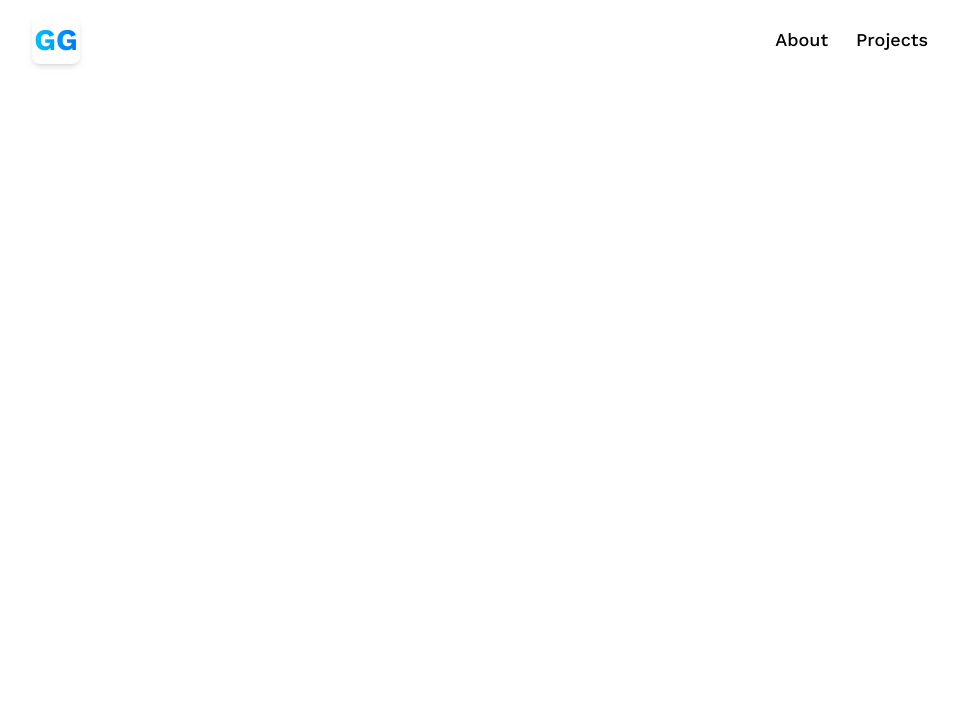
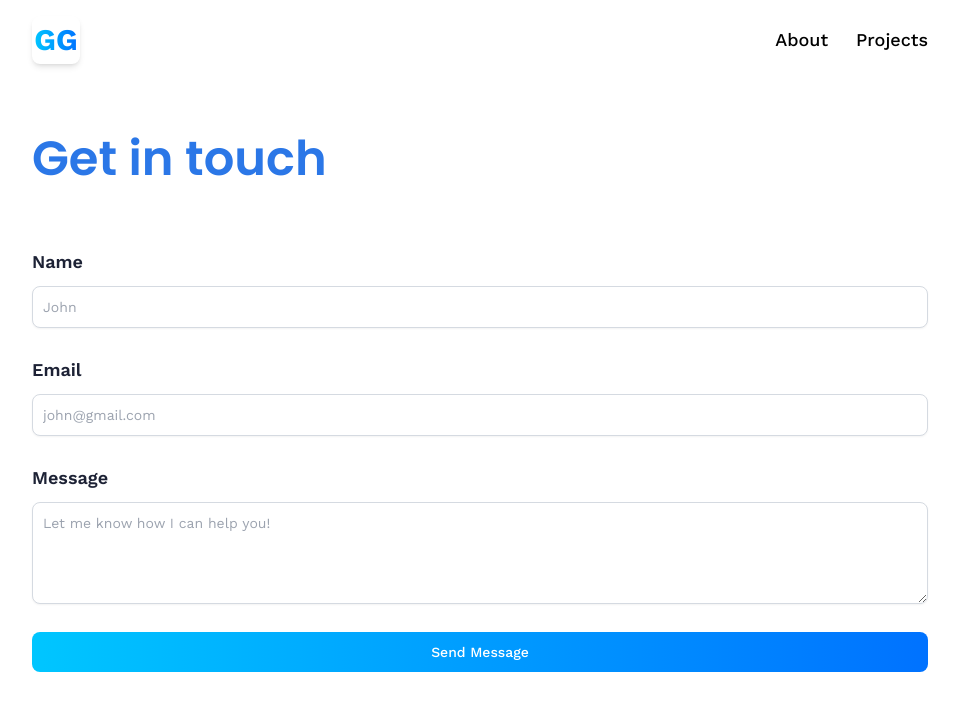
Before and after one commit to GrischK/3d-portfolio, a React (Vite) app: page /contact in a window 1280 px wide. Before the commit this address had no page. Shown: the top 710 px of the page, without its empty margins (160-1119 px from the left). Built offline with nearby package versions, Linux system fonts and the light colour scheme; no server answers.

Commit message:
✨ Add email service

```diff
--- a/package.json
+++ b/package.json
@@ -10,6 +10,7 @@
     "preview": "vite preview"
   },
   "dependencies": {
+    "@emailjs/browser": "^4.4.1",
     "@react-spring/three": "^9.7.4",
     "@react-three/drei": "^9.112.0",
     "@react-three/fiber": "^8.17.6",
--- a/src/App.jsx
+++ b/src/App.jsx
@@ -1,21 +1,33 @@
-import {BrowserRouter, Route, Routes} from "react-router-dom";
-import {Home, About, Projects, Contact} from "./pages"
-import NavBar from "./components/NavBar.jsx";
+import { BrowserRouter, Route, Routes } from 'react-router-dom';
+import { Home, About, Projects, Contact } from './pages';
+import NavBar from './components/NavBar.jsx';
 
 const App = () => {
   return (
     <main className="text-3xl font-bold text-blue-500">
       <BrowserRouter>
-                <NavBar/>
+        <NavBar />
         <Routes>
-                    <Route path="/" element={<Home/>}/>
-                    <Route path="/about" element={<About/>}/>
-                    <Route path="/projects" element={<Projects/>}/>
-                    <Route path="/projects" element={<Contact/>}/>
+          <Route
+            path="/"
+            element={<Home />}
+          />
+          <Route
+            path="/about"
+            element={<About />}
+          />
+          <Route
+            path="/projects"
+            element={<Projects />}
+          />
+          <Route
+            path="/contact"
+            element={<Contact />}
+          />
         </Routes>
       </BrowserRouter>
     </main>
-    )
-}
+  );
+};
 
 export default App;
--- a/src/pages/Contact.jsx
+++ b/src/pages/Contact.jsx
@@ -1,7 +1,108 @@
+import { useRef, useState } from 'react';
+import emailjs from '@emailjs/browser';
+
 const Contact = () => {
-    return (
-        <div className="text-3xl text-red-600">Contact</div>
-    )
-}
+  const formRef = useRef(null);
+  const [form, setForm] = useState({ name: '', email: '', message: '' });
+  const [isLoading, setIsLoading] = useState(false);
+
+  const handleChange = (e) => {
+    setForm({ ...form, [e.target.name]: e.target.value });
+  };
+  const handleFocus = (e) => {};
+  const handleBlur = (e) => {};
+
+  console.log(import.meta.env.VITE_APP_EMAILJS_PUBLIC_KEY);
+  console.log(import.meta.env.VITE_APP_EMAILJS_SERVICE);
+
+  const handleSubmit = (e) => {
+    e.preventDefault();
+    setIsLoading(true);
+    console.log(import.meta.env.APP_EMAILJS_PUBLIC_KEY);
+    console.log(import.meta.env.APP_EMAILJS_SERVICE);
+
+    emailjs
+      .send(
+        import.meta.env.VITE_APP_EMAILJS_SERVICE,
+        import.meta.env.VITE_APP_EMAILJS_TEMPLATE,
+        {
+          from_name: form.name,
+          to_name: 'Grisch',
+          from_email: form.email,
+          to_email: 'contact@dev.com',
+          message: form.message
+        },
+        import.meta.env.VITE_APP_EMAILJS_PUBLIC_KEY
+      )
+      .then(() => {
+        setIsLoading(false);
+        setForm({ name: '', email: '', message: '' });
+      });
+  };
+
+  return (
+    <section className="relative flex lg:flex-row flex-col max-container">
+      <div className="flex-1 min-w-[50%] flex flex-col">
+        <h1 className="head-text">Get in touch</h1>
+        <form
+          className="w-full flex flex-col gap-7 mt-14"
+          onSubmit={handleSubmit}
+        >
+          <label className="text-black-500 font-semibold text-lg">
+            Name
+            <input
+              type="text"
+              name="name"
+              className="input"
+              required
+              placeholder="John"
+              value={form.name}
+              onChange={handleChange}
+              onFocus={handleFocus}
+              onBlur={handleBlur}
+            />
+          </label>
+          <label className="text-black-500 font-semibold text-lg">
+            Email
+            <input
+              type="text"
+              name="email"
+              className="input"
+              required
+              placeholder="john@gmail.com"
+              value={form.email}
+              onChange={handleChange}
+              onFocus={handleFocus}
+              onBlur={handleBlur}
+            />
+          </label>
+          <label className="text-black-500 font-semibold text-lg">
+            Message
+            <textarea
+              name="message"
+              rows="4"
+              className="textarea"
+              required
+              placeholder="Let me know how I can help you!"
+              value={form.message}
+              onChange={handleChange}
+              onFocus={handleFocus}
+              onBlur={handleBlur}
+            />
+          </label>
+          <button
+            type="submit"
+            className="btn"
+            onFocus={handleFocus}
+            onBlur={handleBlur}
+            disabled={isLoading}
+          >
+            {isLoading ? 'Sending' : 'Send Message'}
+          </button>
+        </form>
+      </div>
+    </section>
+  );
+};
 
 export default Contact;
```
Also changed, not shown: 2 other files (tests, documents, lock files or other folders). Lines whose indentation alone changed are shown as unchanged.
